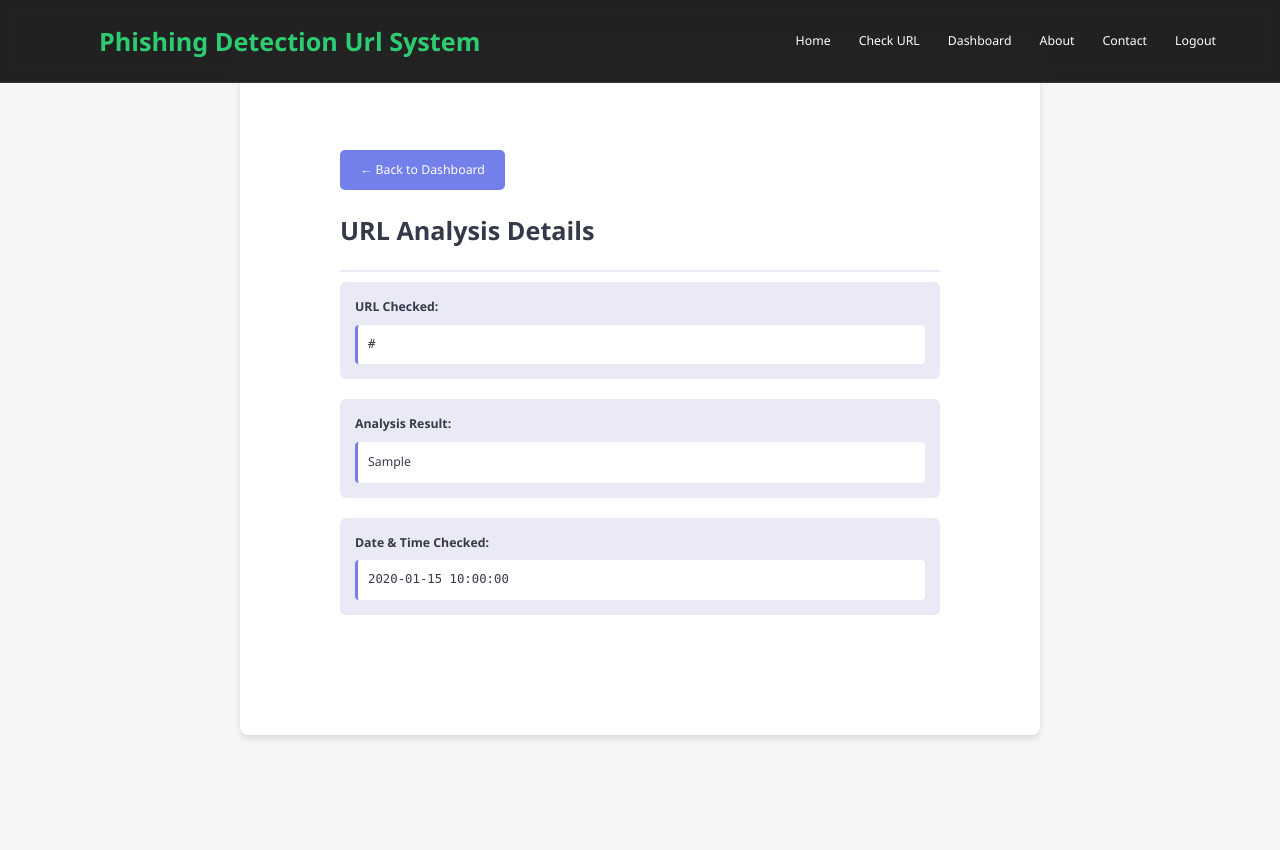
After one commit to SHIVAY1510/AI-Based-Phishing-Detection-System, a Flask app: page /details/1 in a window 1280 px wide. The commit adds this page. Run offline with Flask 3, Linux system fonts and the light colour scheme; a user stored in the database is signed in; tables that the repository leaves empty hold one stand-in row (values such as "Sample post").

Commit message:
Updated AI Phishing Detection System files

```diff
--- a/app.py
+++ b/app.py
@@ -3,6 +3,7 @@ from db import init_db, db
 from auth import auth
 from models import User, URLRecord
 from url_routes import urls
+from utils import get_gravatar_url, get_ui_avatar_url, get_google_profile_picture
 import os
 from dotenv import load_dotenv
 from flask import Flask, render_template, request, url_for, redirect, flash
@@ -19,8 +20,9 @@ from itsdangerous import URLSafeTimedSerializer
 load_dotenv()
 
 app = Flask(__name__)
-app.secret_key = Config.SCERET_KEY
+app.secret_key = Config.SECRET_KEY
 
+# Configure mail
 app.config['MAIL_SERVER'] = 'smtp.gmail.com'
 app.config['MAIL_PORT'] = 587
 app.config['MAIL_USE_TLS'] = True
@@ -28,14 +30,18 @@ app.config['MAIL_USERNAME'] = os.getenv('MAIL_USERNAME', '')
 app.config['MAIL_PASSWORD'] = os.getenv('MAIL_PASSWORD', '')
 app.config['MAIL_DEFAULT_SENDER'] = os.getenv('MAIL_USERNAME', 'noreply@example.com')
 
+# Configure database
+app.config['SQLALCHEMY_DATABASE_URI'] = Config.SQLALCHEMY_DATABASE_URL
+app.config['SQLALCHEMY_TRACK_MODIFICATIONS'] = Config.SQLALCHEMY_TRACK_MODIFICATIONS
+
 app.config.from_object(Config)
 mail = Mail(app)
 
 # Debug: Check if mail config is loaded
 if not app.config['MAIL_USERNAME']:
-    print("⚠️  WARNING: MAIL_USERNAME not set. Email features will not work. Set it in .env file.")
+    print("WARNING: MAIL_USERNAME not set. Email features will not work. Set it in .env file.")
 else:
-    print(f"✓ Mail configured for: {app.config['MAIL_USERNAME']}")
+    print(f"Mail configured for: {app.config['MAIL_USERNAME']}")
 
 # Load ML artifacts safely so missing pickles don't crash the whole app at import time.
 vector = None
@@ -66,29 +72,52 @@ def verify_reset_token(token, expiration=3600): #valid for (3600s) i.e. 1 hour
     except Exception as e:
         return None
 
-def mailSetup():
-    app.config['MAIL_SERVER']='smtp.gmail.com'
-    app.config['MAIL_PORT']=587
-    app.config['MAIL_USE_TLS']=True
-    app.config['MAIL_USERNAME']= os.getenv('MAIL_USERNAME')
-    app.config['MAIL_PASSWORD']= os.getenv('MAIL_PASSWORD')
-    mail= Mail(app)
-    return mail
-mail=mailSetup()
+#def mailSetup():
+ #   app.config['MAIL_SERVER']='smtp.gmail.com'
+  #  app.config['MAIL_PORT']=587
+   # app.config['MAIL_USE_TLS']=True
+   # app.config['MAIL_USERNAME']= os.getenv('MAIL_USERNAME')
+   # app.config['MAIL_PASSWORD']= os.getenv('MAIL_PASSWORD')
+   # mail= Mail(app)
+   # return mail
+#mail=mailSetup()
 @app.route('/reset-password/<token>', methods=['GET', 'POST'])
 def reset_password(token):
     email = verify_reset_token(token)
     if not email:
-        return "Token expired or invalid"
+        flash("Token expired or invalid", "error")
+        return redirect(url_for('forgot_password'))
 
     user = User.query.filter_by(email=email).first()
+    if not user:
+        flash("User not found", "error")
+        return redirect(url_for('forgot_password'))
 
     if request.method == 'POST':
         new_password = request.form.get('new_password')
-        user.set_password(new_password)
-        db.session.commit()
-        flash("Password updated successfully", "success")
-        return redirect(url_for('login'))
+        confirm_password = request.form.get('confirm_password')
+
+        if not new_password or not confirm_password:
+            flash("Both password fields are required", "error")
+            return render_template("reset_password.html", token=token)
+
+        if new_password != confirm_password:
+            flash("Passwords do not match", "error")
+            return render_template("reset_password.html", token=token)
+
+        if len(new_password) < 6:
+            flash("Password must be at least 6 characters long", "error")
+            return render_template("reset_password.html", token=token)
+
+        try:
+            user.set_password(new_password)
+            db.session.commit()
+            flash("Password updated successfully", "success")
+            return redirect(url_for('login'))
+        except Exception as e:
+            db.session.rollback()
+            flash(f"Error updating password: {str(e)}", "error")
+            return render_template("reset_password.html", token=token)
 
     return render_template("reset_password.html", token=token)
 
@@ -96,10 +125,6 @@ def reset_password(token):
 @app.route("/")
 def home():
     return render_template("homepage.html")  # Ensure you have an index.html file in the templates folder
-
-@app.route("/about")
-def about():
-    return render_template("about.html")
 
 @app.route("/url", methods=["GET", "POST"])
 @login_required
@@ -135,10 +160,10 @@ def url():
                 save = URLRecord(user_id=current_user.id, url=url_input, result=my_prediction)
                 db.session.add(save)
                 db.session.commit()
-                print(f'✓ Saved URL record for user {current_user.id}')
+                print(f'[OK] Saved URL record for user {current_user.id}')
             except Exception as e:
                 db.session.rollback()
-                print(f'✗ Error saving URLRecord: {e}')
+                print(f'[ERROR] Error saving URLRecord: {e}')
         else:
             print(f'Not logged in. current_user: {current_user}, authenticated: {getattr(current_user, "is_authenticated", False)}')
 
@@ -160,21 +185,52 @@ def forgot_password():
         token = generate_reset_token(email)
         reset_link = url_for('reset_password', token=token, _external=True)
 
+        # Check if email config is set
+        if not app.config.get('MAIL_USERNAME'):
+            print("[ERROR] Email configuration error: MAIL_USERNAME not set")
+            flash("Email service is not configured. Please contact administrator.", "error")
+            return redirect(url_for('forgot_password'))
+
         msg = Message(
-            "Password Reset",
+            subject="Password Reset Request - Phishing Detection URL System",
             sender=app.config['MAIL_USERNAME'],
             recipients=[email]
         )
-        msg.body = f"Click to reset password:\n{reset_link}"
+        msg.body = f"""Hello,
+
+You requested a password reset for your account. Click the link below to reset your password:
+
+{reset_link}
+
+This link will expire in 1 hour.
+
+If you did not request this, please ignore this email.
+
+Best regards,
+Phishing Detection URL System Team"""
+
+        msg.html = f"""
+<html>
+  <body>
+    <p>Hello,</p>
+    <p>You requested a password reset for your account. Click the link below to reset your password:</p>
+    <p><a href="{reset_link}" style="background-color: #2ecc72; color: white; padding: 10px 20px; text-decoration: none; border-radius: 5px; display: inline-block;">Reset Password</a></p>
+    <p>This link will expire in 1 hour.</p>
+    <p>If you did not request this, please ignore this email.</p>
+    <p>Best regards,<br>Phishing Detection URL System Team</p>
+  </body>
+</html>"""
+
         try:
             mail.send(msg)
+            print(f"[OK] Password reset email sent successfully to {email}")
             flash("Password reset link sent to your email. Check your inbox or spam folder.", "success")
+            return redirect(url_for('login'))
         except Exception as e:
-            print("Mail error:", e)
-            flash(f"Error sending email. Please try again. Error: {str(e)}", "error")
+            print(f"[ERROR] Mail error: {e}")
+            print(f"Mail config - Server: {app.config.get('MAIL_SERVER')}, Port: {app.config.get('MAIL_PORT')}, Username: {app.config.get('MAIL_USERNAME')}")
+            flash(f"Error sending email. Please try again later. Error: {str(e)}", "error")
             return redirect(url_for('forgot_password'))
-
-        return redirect(url_for('login'))
 
     return render_template("reset_password.html")
 
@@ -188,32 +244,28 @@ def register():
 
         # Validate inputs (phone is optional)
         if not all([name, email, password]):
-            flash("Name, email and password are required", "error")
-            return redirect(url_for('register'))
+            return "Name, email and password are required", 400
 
         # Check if user already exists
         if User.query.filter_by(email=email).first():
-            flash("Email already registered. Please use a different email or login.", "error")
-            return redirect(url_for('register'))
+            return "Email already registered", 400
         if User.query.filter_by(phone=phone).first():
-            flash("Phone number already registered. Please use a different phone number.", "error")
-            return redirect(url_for('register'))
+            return "Phone already registered", 400
 
         try:
             user = User(name=name, email=email, phone=phone)
             user.set_password(password)
             db.session.add(user)
             db.session.commit()
-            print(f"✓ Registered user id={user.id} email={user.email}")
+            print(f"[OK] Registered user id={user.id} email={user.email}")
             # Auto-login after registration
             login_user(user)
-            flash("Successfully registered! Redirecting to login...", "success")
+            flash("Successfully Registered")
             return redirect(url_for("login"))
         except Exception as e:
             db.session.rollback()
             print(f"Registration error: {e}")
-            flash(f"Registration failed: {str(e)}", "error")
-            return redirect(url_for('register'))
+            return f"Registration failed: {e}", 500
     return render_template("registration.html")
 
 @app.route("/login",methods=["GET", "POST"])
@@ -259,13 +311,8 @@ def dashboard():
     # Recent 10 searches
     recent_searches = URLRecord.query.filter_by(user_id=current_user.id).order_by(URLRecord.timestamp.desc()).limit(10).all()
 
-    # Fetch last 5 searches of the logged-in user
-    recent_searches = (
-        URLRecord.query
-        .filter_by(user_id=current_user.id)
-        .order_by(URLRecord.timestamp.desc())
-        .all()
-    )
+    # Generate a nice avatar based on user's name with consistent color based on email
+    avatar_url = get_ui_avatar_url(current_user.name, current_user.email, size=256)
 
     return render_template(
         "dashboard.html",
@@ -273,10 +320,66 @@ def dashboard():
         safe_count=safe_count,
         phishing_count=phishing_count,
         recent_searches=recent_searches,
-        user=current_user
+        user=current_user,
+        avatar_url=avatar_url
     )
 
+@app.route("/details/<int:id>")
+@login_required
+def details(id):
+    """Display detailed information about a specific URL record."""
+    # Fetch the URL record and ensure it belongs to the current user
+    record = URLRecord.query.filter_by(id=id, user_id=current_user.id).first()
 
+    if not record:
+        flash("URL record not found or you don't have permission to view it.", "error")
+        return redirect(url_for("dashboard"))
+
+    return render_template("details.html", record=record)
+
+@app.route("/about")
+def about():
+    """Display the About page."""
+    return render_template("about.html")
+
+@app.route("/contact", methods=["GET", "POST"])
+def contact():
+    """Display the Contact page and handle contact form submissions."""
+    if request.method == "POST":
+        name = request.form.get("name", "").strip()
+        email = request.form.get("email", "").strip()
+        message = request.form.get("message", "").strip()
+
+        # Validate form data
+        if not name or not email or not message:
+            flash("Please fill in all fields.", "error")
+            return redirect(url_for("contact"))
+
+        try:
+            # Send email to admin
+            msg = Message(
+                subject=f"New Contact Message from {name}",
+                recipients=[app.config['MAIL_USERNAME']],
+                body=f"Name: {name}\nEmail: {email}\n\nMessage:\n{message}"
+            )
+            mail.send(msg)
+
+            # Send confirmation email to user
+            confirmation_msg = Message(
+                subject="We received your message",
+                recipients=[email],
+                body=f"Hi {name},\n\nThank you for contacting us. We have received your message and will get back to you soon.\n\nBest regards,\nPhishing Detection URL System Team"
+            )
+            mail.send(confirmation_msg)
+
+            flash("Your message has been sent successfully! We will get back to you soon.", "success")
+            return redirect(url_for("contact"))
+        except Exception as e:
+            print(f"Error sending email: {e}")
+            flash(f"Failed to send message. Please try again later. Error: {str(e)}", "error")
+            return redirect(url_for("contact"))
+
+    return render_template("contact.html")
 
 # Load configuration (reads `DATABASE_URL` env var when provided)
 app.config.from_object(Config)
@@ -302,43 +405,6 @@ def load_user(user_id):
     except Exception:
         return None
 
-# Contact Page Route (GET)
-@app.route('/contact', methods=['GET', 'POST'])
-def contact():
-    if request.method == 'GET':
-        return render_template('contact.html')
-
-    # POST method - handle form submission
-    name = request.form.get('name')
-    email = request.form.get('email')
-    message = request.form.get('message')
-
-    if not all([name, email, message]):
-        flash("All fields are required", "error")
-        return redirect(url_for('contact'))
-
-    try:
-        # Send email to admin
-        msg = Message(
-            f"New Contact Form Submission from {name}",
-            sender=app.config['MAIL_USERNAME'],
-            recipients=['Shivayawasthi02@gmail.com']
-        )
-        msg.body = f"""
-New message from: {name}
-Email: {email}
-
-Message:
-{message}
-        """
-        mail.send(msg)
-        flash("Thank you! Your message has been sent successfully.", "success")
-    except Exception as e:
-        print(f"Contact form error: {e}")
-        flash("Error sending message. Please try again later.", "error")
-
-    return redirect(url_for('contact'))
-
 # Register blueprints
 app.register_blueprint(auth)
 app.register_blueprint(urls)
--- a/config.py
+++ b/config.py
@@ -3,7 +3,7 @@ import os
 class Config:
     SQLALCHEMY_DATABASE_URL = "postgresql://postgres:1234@localhost/Database_URL"
     SQLALCHEMY_TRACK_MODIFICATIONS = False
-    SCERET_KEY = "d17a6822af9ea28fe8752ac86d327113"
+    SECRET_KEY = "d17a6822af9ea28fe8752ac86d327113"
 
     #MAIL_SERVER = 'smtp.gmail.com'
     #MAIL_PORT = 587
--- a/requirements.txt
+++ b/requirements.txt
@@ -3,3 +3,5 @@ flask_sqlalchemy
 flask_migrate
 flask_login
 psycopg2-binary
+python-dotenv
+flask-mail
--- a/static/style2.css
+++ b/static/style2.css
@@ -271,20 +271,16 @@ main .insights svg circle{
     stroke-width: 14;
     stroke-linecap: round;
     transform: translate(5px,5px);
-    stroke-dasharray: 110;
-    stroke-dashoffset: 92;
+    /* Removed fixed stroke-dasharray and stroke-dashoffset - now set by JavaScript */
 }
 main .insights .sales svg circle{
-    stroke-dashoffset: -30;
-    stroke-dasharray: 200;
+    /* Dynamic values set by JavaScript */
 }
 main .insights .expenses svg circle{
-    stroke-dashoffset: 20;
-    stroke-dasharray: 80;
+    /* Dynamic values set by JavaScript */
 }
 main .insights .income svg circle{
-    stroke-dashoffset: 35;
-    stroke-dasharray: 110;
+    /* Dynamic values set by JavaScript */
 }
 main .insights .progress .number{
     position: absolute;
--- /dev/null
+++ b/templates/details.html
@@ -0,0 +1,124 @@
+<!DOCTYPE html>
+<html lang="en" class="html1">
+<head>
+    <meta charset="UTF-8">
+    <meta name="viewport" content="width=device-width, initial-scale=1.0">
+    <title>URL Details - Phishing Detection Url System</title>
+    <link rel="stylesheet" href="https://fonts.googleapis.com/css2?family=Material+Symbols+Outlined:opsz,wght,FILL,GRAD@20..48,100..700,0..1,-50..200&icon"/>
+    <link rel="stylesheet" href="{{ url_for('static', filename='style2.css') }}">
+    <link rel="stylesheet" href="{{ url_for('static', filename='styles.css') }}">
+    <style>
+        .details-container {
+            max-width: 800px;
+            margin: 50px auto;
+            padding: 100px;
+            background: var(--color-white);
+            border-radius: 8px;
+            box-shadow: 0 4px 6px rgba(0, 0, 0, 0.1);
+        }
+        .details-header {
+            margin-bottom: 10px;
+            border-bottom: 2px solid var(--color-light);
+            padding-bottom: 20px;
+        }
+        .details-header h1 {
+            margin: 0;
+            color: var(--color-dark);
+        }
+        .detail-item {
+            margin-bottom: 20px;
+            padding: 15px;
+            background: var(--color-light);
+            border-radius: 6px;
+        }
+        .detail-label {
+            font-weight: bold;
+            color: var(--color-dark);
+            margin-bottom: 8px;
+        }
+        .detail-value {
+            word-break: break-all;
+            color: var(--color-dark);
+            font-family: monospace;
+            padding: 10px;
+            background: white;
+            border-radius: 4px;
+            border-left: 3px solid var(--color-primary);
+        }
+        .result-safe {
+            color: #28a745;
+            font-weight: bold;
+        }
+        .result-phishing {
+            color: #dc3545;
+            font-weight: bold;
+        }
+        .back-button {
+            display: inline-block;
+            margin-bottom: 20px;
+            padding: 10px 20px;
+            background: var(--color-primary);
+            color: white;
+            text-decoration: none;
+            border-radius: 5px;
+            transition: all 0.3s ease;
+        }
+        .back-button:hover {
+            background: var(--color-primary-dark);
+        }
+    </style>
+</head>
+<body class="body1">
+<nav class="navbar">
+    <a href="/" class="logo">Phishing Detection Url System</a>
+    <ul class="nav-links">
+        <li><a href="/">Home</a></li>
+        <li><a href="/url">Check URL</a></li>
+        <li><a href="/dashboard">Dashboard</a></li>
+        <li><a href="/about">About</a></li>
+        <li><a href="/contact">Contact</a></li>
+        <li><a href="/logout">Logout</a></li>
+    </ul>
+</nav>
+
+<div class="details-container">
+    <a href="/dashboard" class="back-button">← Back to Dashboard</a>
+
+    <div class="details-header">
+        <h1>URL Analysis Details</h1>
+    </div>
+
+    {% if record %}
+    <div class="detail-item">
+        <div class="detail-label">URL Checked:</div>
+        <div class="detail-value">{{ record.url }}</div>
+    </div>
+
+    <div class="detail-item">
+        <div class="detail-label">Analysis Result:</div>
+        <div class="detail-value">
+            {% if 'Legitimate' in record.result or 'Safe' in record.result %}
+                <span class="result-safe">✓ {{ record.result }}</span>
+            {% elif 'Phishing' in record.result %}
+                <span class="result-phishing">✗ {{ record.result }}</span>
+            {% else %}
+                <span>{{ record.result }}</span>
+            {% endif %}
+        </div>
+    </div>
+
+    <div class="detail-item">
+        <div class="detail-label">Date & Time Checked:</div>
+        <div class="detail-value">{{ record.timestamp.strftime('%Y-%m-%d %H:%M:%S') }}</div>
+    </div>
+
+    {% else %}
+    <div class="detail-item" style="background: #f8d7da; border-left-color: #dc3545;">
+        <div class="detail-label" style="color: #721c24;">Record Not Found</div>
+        <p style="color: #721c24;">The URL record you're looking for does not exist or has been deleted.</p>
+    </div>
+    {% endif %}
+</div>
+
+</body>
+</html>
```
Also changed, not shown: static/dashboard.js (+1 -15 lines), templates/dashboard.html (+34 -22 lines), templates/index.html (+13 -6 lines), templates/reset_password.html (+42 -3 lines), utils.py (+58 -0 lines), static/styles3.css (renamed from static/style3.css), templates/forgot_password.html (deleted).
